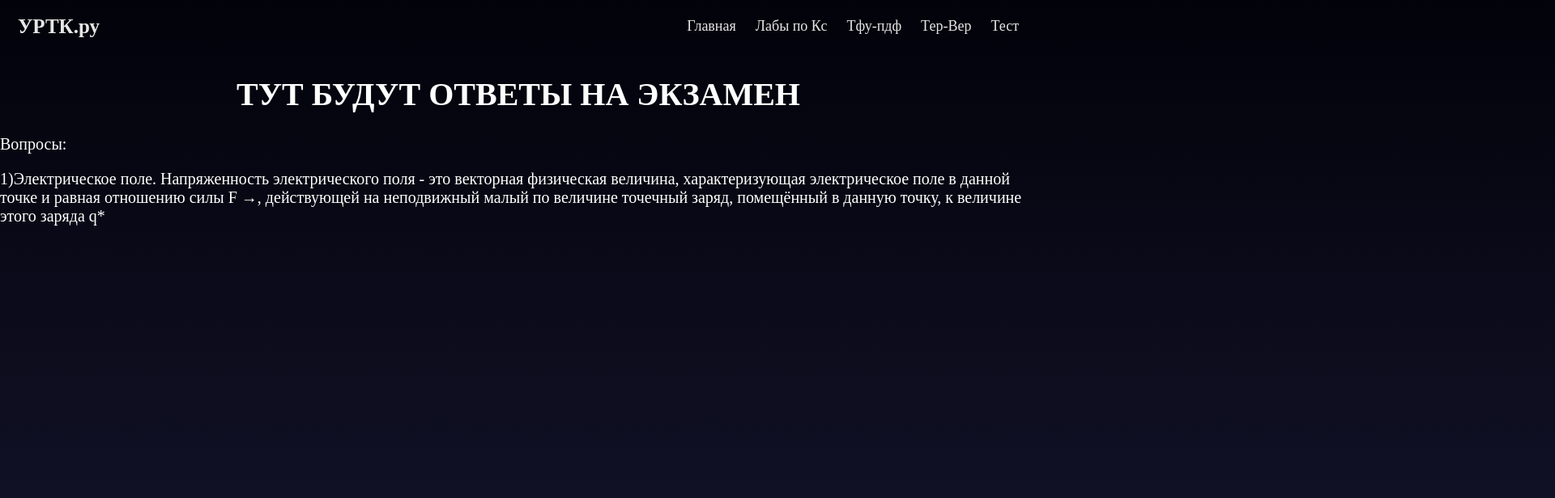
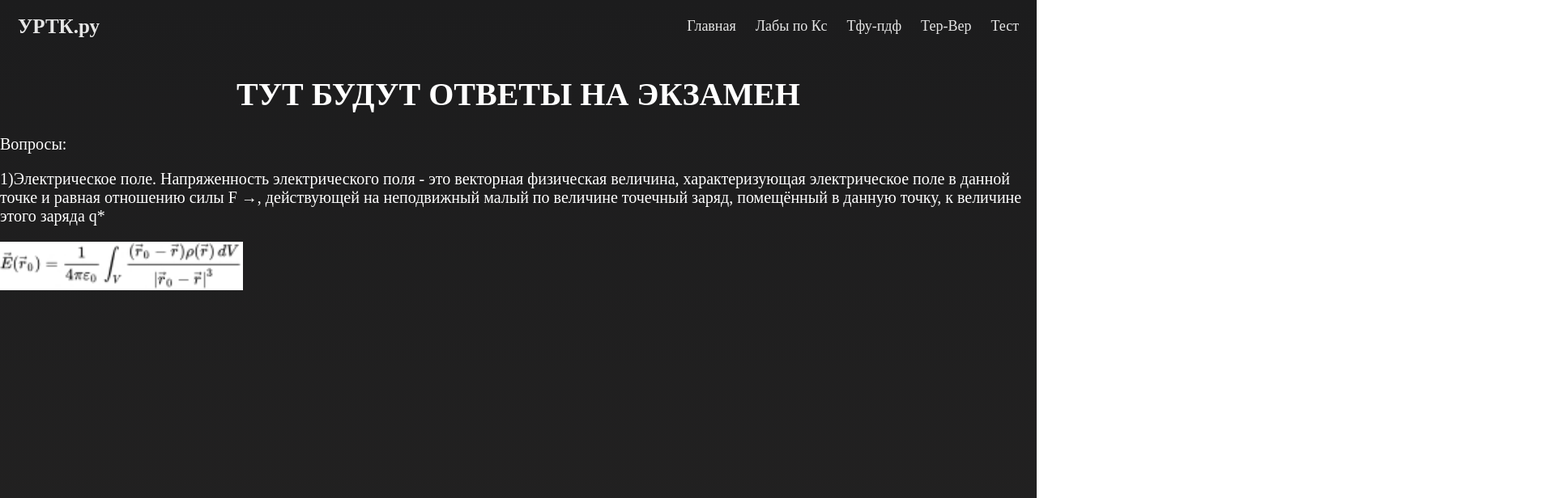
Before and after one commit to Anton5r/MyWeb, a Next.js app: page /test in a window 1280 px wide. Shown: the top 616 px of the page at 81% size, 1920 px wide, since content can reach past the window. Built offline with nearby package versions, Linux system fonts and the light colour scheme.

Commit message:
remove img

```diff
--- a/pages/test.js
+++ b/pages/test.js
@@ -2,7 +2,7 @@ import Head from 'next/head'
 import styles from '../styles/Home.module.css'
 import React from "react";
 import Image from 'next/image';
-import zacon from '../public/Закон кулона.svg'
+import zacon from '../public/Закон кулона.jpg'
 
 export default function TEST() {
 
@@ -32,10 +32,14 @@ export default function TEST() {
 
       <p>Вопросы:</p>
       <p>1)Электрическое поле. Напряженность электрического поля - это векторная физическая величина, характеризующая электрическое поле в данной точке и равная отношению силы F →, действующей на неподвижный малый по величине точечный заряд, помещённый в данную точку, к величине этого заряда q*</p>
-      <Image
-      src={zacon}
-      alt="Picture of the author"
-    />
+      <div className={styles.imag}>
+        <Image
+        src={zacon}
+        width={300}
+        height={60}
+        alt="Picture of the author"
+        />
+      </div>
 
     </>
   )
--- a/styles/Home.module.css
+++ b/styles/Home.module.css
@@ -205,3 +205,12 @@ color: #fff;
 .topnav .icon {
   display: none;
 }
+
+
+/** Для картинок **/
+.imag {
+  background-color: #ddd, 50px;
+  text-decoration: none;
+  text-transform: uppercase;
+  display: flex;
+}
--- a/styles/globals.css
+++ b/styles/globals.css
@@ -8,7 +8,7 @@ body {
 }
 
 body {
-  background: linear-gradient(to bottom, #02020a, rgb(80, 80, 156));
+  background: linear-gradient(to bottom, #1c1c1d, rgb(35, 34, 34));
   color: #fff;
   font-size: 20px;
 }
```
Also changed, not shown: public/Закон кулона.jpg (added).
